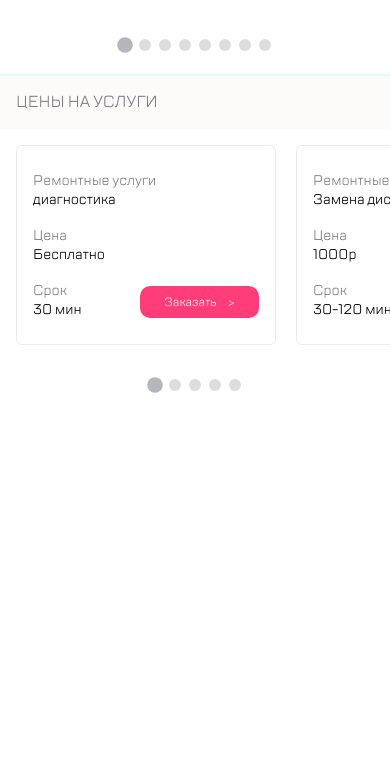
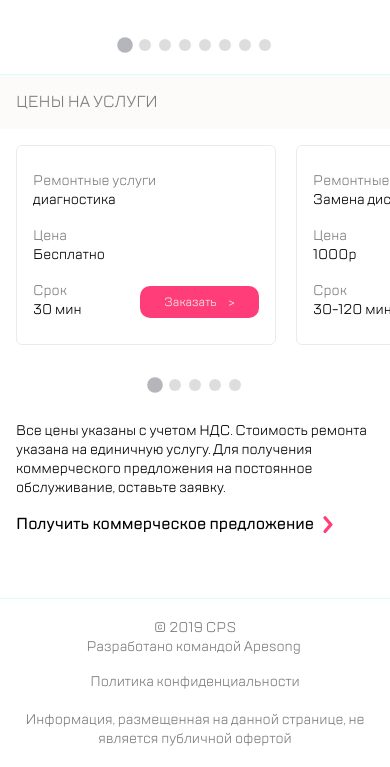
Before and after one commit to Chudesax/1.6-CPS, a website built with webpack: page src/index.html in a window 390 px wide. Shown: the part 960-1727 px from the top of the page. Before the commit the page ends 1365 px from the top, so only its background shows below. Built offline with nearby package versions, Linux system fonts and the light colour scheme.

Commit message:
mobile vers - ready. No modals

```diff
--- a/src/index.html
+++ b/src/index.html
@@ -309,8 +309,21 @@
 
         </div>
 
+        <div class="prices__description">
+            Все цены указаны с учетом НДС. Стоимость ремонта указана на единичную услугу. Для получения коммерческого предложения на постоянное обслуживание, оставьте заявку.
+            <button class="prices__get-offer">
+                Получить коммерческое предложение
+            </button>
+        </div>
 
     </section>
+
+    <footer class="footer">
+© 2019 CPS
+Разработано командой Apesong
+<div class="footer__paddings">Политика конфиденциальности</div>
+Информация, размещенная на данной странице, не является публичной офертой
+    </footer>
 
 
   <script src="https://cdn.jsdelivr.net/npm/swiper@11/swiper-bundle.min.js"></script>
--- /dev/null
+++ b/src/scss/_footer.scss
@@ -0,0 +1,13 @@
+.footer {
+    color: #7E7E82;
+    font-size: 14px;
+    text-align: center;
+    white-space: pre-wrap;
+    border-top: 1px solid $tealColor;
+
+    &__paddings {
+        color: #7E7E82;
+        display: block;
+        padding-top: 16px;
+    }
+}
--- a/src/scss/_main.scss
+++ b/src/scss/_main.scss
@@ -107,4 +107,5 @@
   &__cps-pic {
     display: block;
   }
+
 }
--- a/src/scss/_prices.scss
+++ b/src/scss/_prices.scss
@@ -55,3 +55,27 @@
         transition: 0.3s;
     }
 }
+
+.prices__description {
+    min-height: 193px;
+    min-width: 320px;
+    font-size: 14px;
+    padding: 16px;
+}
+
+.prices__get-offer {
+    padding: 16px 0;
+    font-weight: 500;
+    font-size: 16px;
+    text-align: left;
+}
+
+.prices__get-offer:after {
+    content: '';
+    display: inline-block;
+    width: 12px;
+    height: 18px;
+    background: URL('../img/side-arrow.svg') center center / cover no-repeat;
+    vertical-align: middle;
+    margin-left: 5px;
+}
--- a/src/scss/_variables.scss
+++ b/src/scss/_variables.scss
@@ -1,2 +1,3 @@
 $mainColor: #ff3e79;
 $lineColor: #41f6d7;
+$tealColor: #D9FFF5;
--- a/src/scss/style.scss
+++ b/src/scss/style.scss
@@ -9,6 +9,7 @@
 @import './types-of.scss';
 @import './common.scss';
 @import './prices.scss';
+@import './footer.scss';
 
 body {
   box-sizing: border-box;
```
Also changed, not shown: src/img/side-arrow.svg (added).
